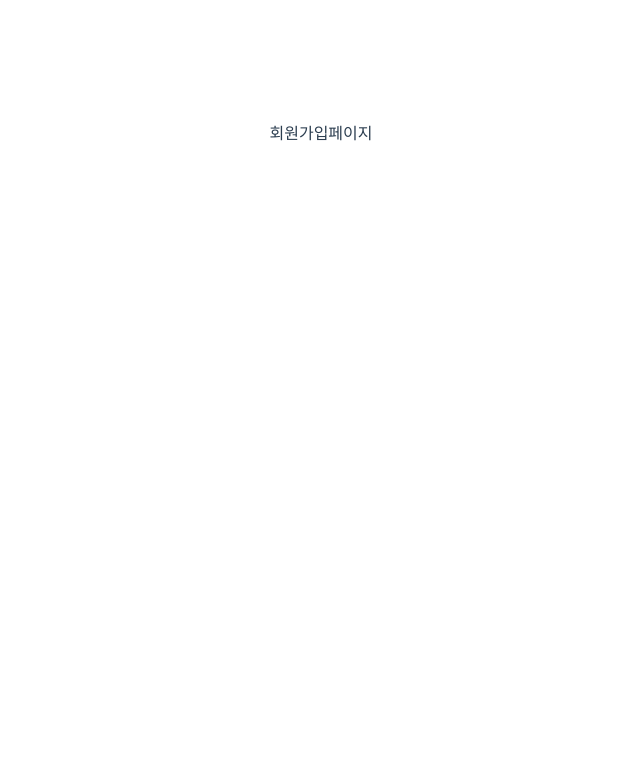
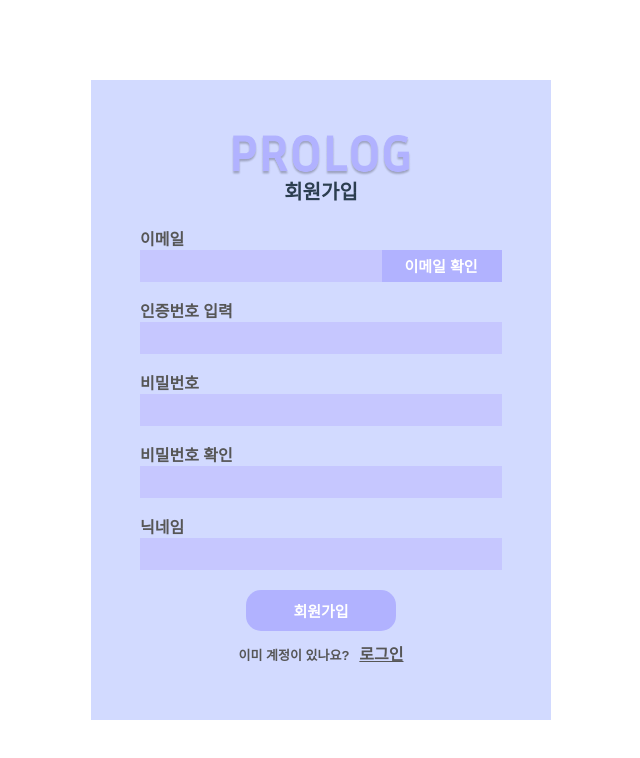
Before and after one commit to springvuet-front/frontend, a Vue app: page /signup in a window 1280 px wide. Shown: the top 758 px of the page, without its empty margins (319-959 px from the left). Built offline with nearby package versions, Linux system fonts and the light colour scheme.

Commit message:
Create SignupView

```diff
--- a/src/views/SigninView.vue
+++ b/src/views/SigninView.vue
@@ -1,4 +1,5 @@
 <template>
+    <div id="app">
         <div class="background">
             <div class="input-view">
                 <img alt="Prolog logo" src="../assets/prolog.png" />
@@ -22,9 +23,11 @@
                 </div>
             </div>
         </div>
+    </div>
+
 </template>
 
-<style>
+<style scoped>
 #app{
     display: flex;
     justify-content: center;
--- a/src/views/SignupView.vue
+++ b/src/views/SignupView.vue
@@ -1,11 +1,150 @@
 <template>
-    <div>
-        회원가입페이지
+    <div id="app">
+        <div class="background">
+            <div class="input-view">
+                <img alt="Prolog logo" src="../assets/prolog.png" />
+                <div id="border-text">회원가입</div>
+                <div class="field-view">
+                    <div class="input-text-left">이메일</div>
+
+                    <div class="email-confirm-view">
+                        <InputText id="email"/>
+                        <ButtonComponent msg="이메일 확인" parameter = "" id="email-confirm-button"/>
+                    </div>
+
+                    <div class="input-text-right">인증번호 입력</div>
+                    <InputText />
+
+                    <div class="input-text-left">비밀번호</div>
+                    <InputPassword />
+
+                    <div class="input-text-left">비밀번호 확인</div>
+                    <InputPassword />
+
+                    <div class="input-text-left">닉네임</div>
+                    <InputText />
+                </div>
+            </div>
+
+            <div class="button-view">
+                <ButtonComponent parameter="" msg="회원가입"/>
+                <div>
+                    <span id="sub-text">이미 계정이 있나요?</span>
+                    <router-link to="signin">
+                        <span id="underline-text">로그인</span>
+                    </router-link>
+                </div>
+            </div>
+        </div>
     </div>
+
 </template>
 
+<style scoped>
+#app{
+    display: flex;
+    justify-content: center;
+    margin-top: 10vh;
+}
+
+.background{
+    display: flex;
+    justify-content: center;
+    flex-direction: column;
+    width: 460px;
+    height: 80vh;
+    background-color: #D2DAFF;
+}
+
+.input-view{
+    display: flex;
+    justify-content: center;
+    flex-direction: column;
+    align-items: center;
+}
+
+.button-view{
+    display: flex;
+    flex-direction: column;
+    align-items: center;
+}
+
+#sub-text{
+    padding-right: 10px;
+    font-size: small;
+    color: #565656;
+    font-weight: 600;
+}
+
+#border-text{
+    font-weight: 800;
+    font-size: 20px;
+}
+
+#underline-text{
+    font-weight: 800;
+    text-decoration: underline;
+}
+
+.input-text-left{
+    width: 20vw;
+    margin-top: 2vh;
+    color: #565656;
+    font-weight: 600;
+}
+
+.input-text-right{
+    width: 20vw;
+    margin-top: 2vh;
+    color: #565656;
+    font-weight: 600;
+}
+
+.field-view{
+    display: flex;
+    justify-content: center;
+    flex-direction: column;
+    align-items: flex-start;
+    padding: 5px 0 10px 0;
+}
+
+.email-confirm-view{
+    display: flex;
+    align-items: center;
+}
+
+input{
+    width: 350px;
+    height: 30px;
+    border: 0;
+    background-color: #C6C7FF;
+    padding-left: 10px;
+}
+
+input:focus{
+    outline: 0;
+}
+
+#email{
+    width: 230px;
+}
+
+#email-confirm-button{
+    width: 120px;
+    height: 32px;
+    margin: 0;
+    padding: 1px 2px 1px 0px;
+    border-radius: 0;
+}
+</style>
+
 <script>
+import ButtonComponent from '@/components/ButtonComponent.vue';
+import InputPassword from '@/components/InputPassword.vue';
+import InputText from '@/components/InputText.vue';
+
 export default {
     name: 'SignupView',
+    components: { InputPassword, InputText, ButtonComponent }
 }
 </script>
```
Lines whose indentation alone changed are shown as unchanged.
